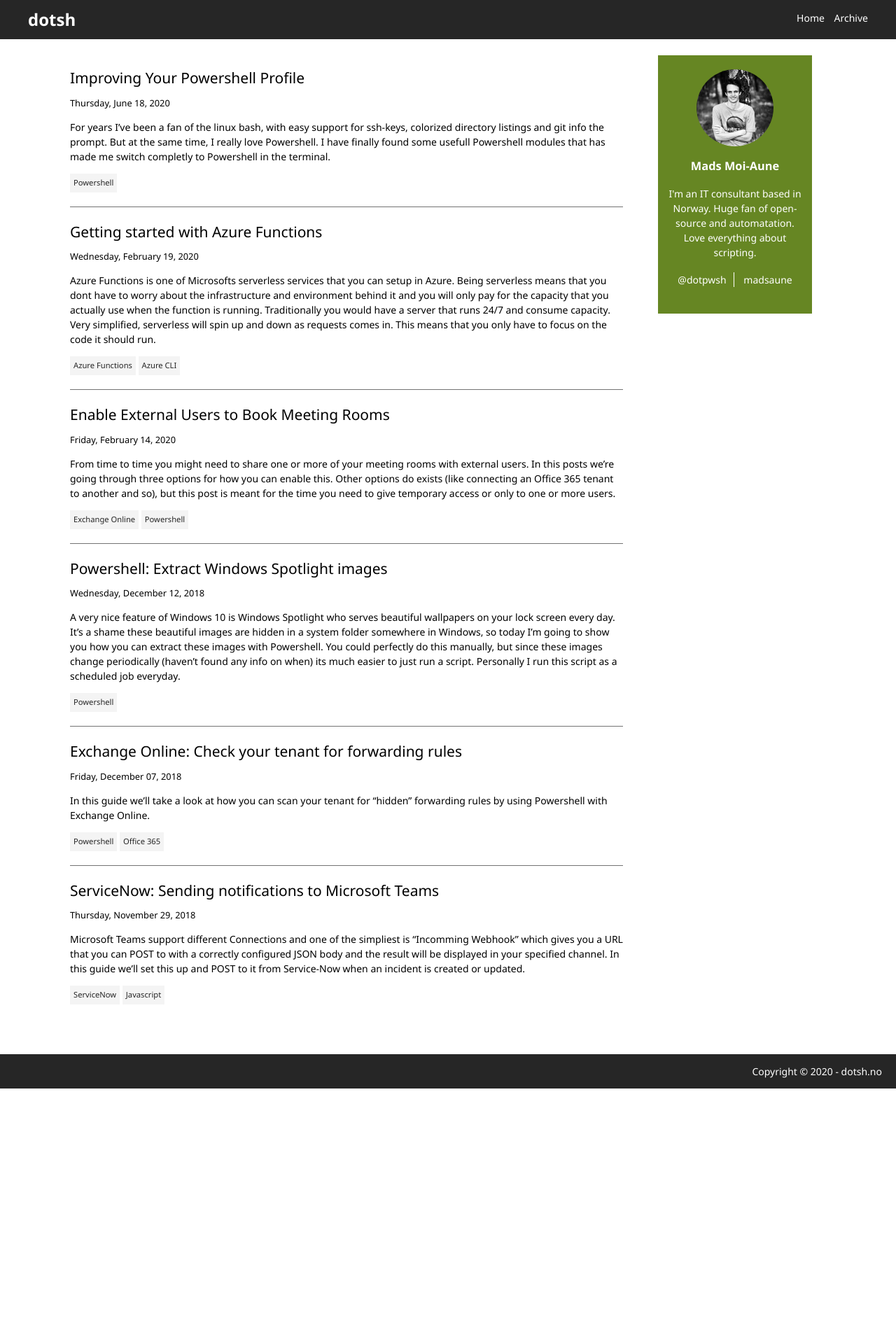
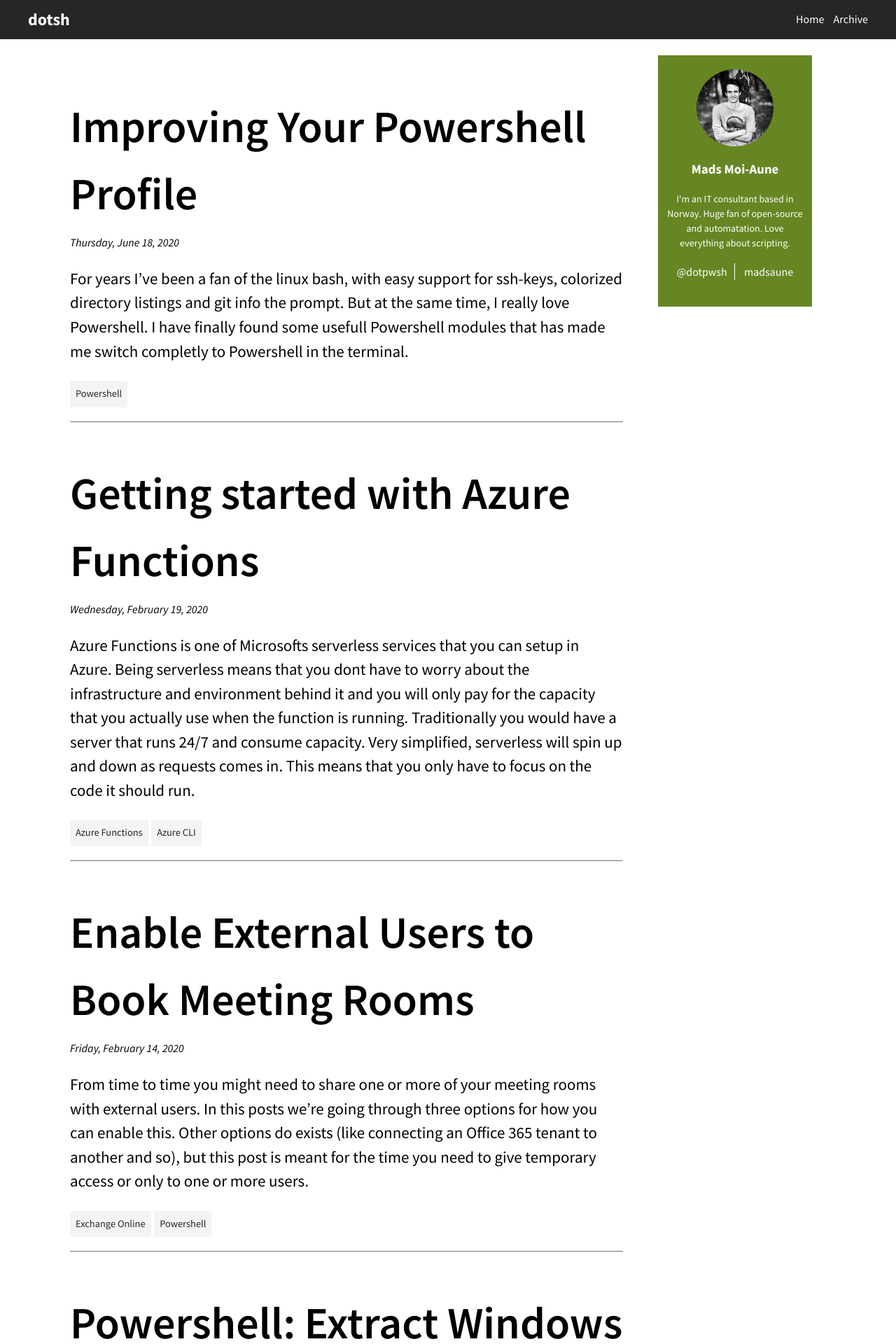
Before and after one commit to madsaune/dotsh.no, a Jekyll site: the page built from index.html, in a window 1280 px wide. Shown: the top 1920 px of the page at 70% size. Built offline with Jekyll 4.4.1, drawn with Linux system fonts in a browser that asks for light colours; the list of posts is cut into pages by our own code; before the commit the page ends 1555 px from its top, so only the background shows below that.

Commit message:
:lipstick: Fixed fonts and font-sizes

```diff
--- a/_layouts/default.html
+++ b/_layouts/default.html
@@ -13,6 +13,8 @@
     </title>
 
     <link rel="shortcut icon" type="image/png" href="{{ site.baseurl }}assets/favicon.png"/>
+    <link rel="preconnect" href="https://fonts.gstatic.com">
+    <link href="https://fonts.googleapis.com/css2?family=Source+Sans+Pro:ital,wght@0,400;0,600;0,700;1,400&display=swap" rel="stylesheet">
     <link rel="stylesheet" href="{{ site.baseurl }}assets/css/styles.css">
 </head>
 <body>
--- a/_sass/main.scss
+++ b/_sass/main.scss
@@ -4,15 +4,15 @@
 * { box-sizing: border-box; }
 
 body {
-    font-family: "Segoe UI VSS (Regular)","Segoe UI","-apple-system",BlinkMacSystemFont,Roboto,"Helvetica Neue",Helvetica,Ubuntu,Arial,sans-serif,"Apple Color Emoji","Segoe UI Emoji","Segoe UI Symbol";
+    font-family: "Source Sans Pro", "Segoe UI VSS (Regular)","Segoe UI","-apple-system",BlinkMacSystemFont,Roboto,"Helvetica Neue",Helvetica,Ubuntu,Arial,sans-serif,"Apple Color Emoji","Segoe UI Emoji","Segoe UI Symbol";
     min-height: 100vh;
     position: relative;
-    font-size: 14px;
     line-height: 1.5;
 }
 
 h2 {
-    font-weight: 500;
+    font-weight: 600;
+    font-size: 2.25rem;
 }
 
 table {
@@ -170,6 +170,7 @@ header nav ul li a:hover {
     margin-bottom: 1.25rem;
     padding-bottom: 1.25rem;
     border-bottom: 1px solid #737373;
+    font-size: 1.438rem;
 }
 
 .article img {
@@ -183,6 +184,7 @@ header nav ul li a:hover {
 
 .article--heading {
     margin-bottom: 0.625rem;
+    font-size: 4rem;
 }
 
 .article--heading a {
@@ -195,8 +197,9 @@ header nav ul li a:hover {
 }
 
 .article--datetime {
-    font-size: .8rem;
+    font-size: 1rem;
     margin-top: 0;
+    font-style: italic;
 }
 
 .article--tag_list {
@@ -210,8 +213,8 @@ header nav ul li a:hover {
     background: #f4f4f4;
     color: #262626;
     text-decoration: none;
-    padding: 0.3125rem;
-    font-size: .7rem;
+    padding: 0.5rem;
+    font-size: .9rem;
 }
 
 .archive-list {
@@ -222,6 +225,7 @@ header nav ul li a:hover {
 .highlight pre {
     overflow-x: scroll;
     padding: 1.25rem;
+    font-size: 16px;
 }
 
 
```
